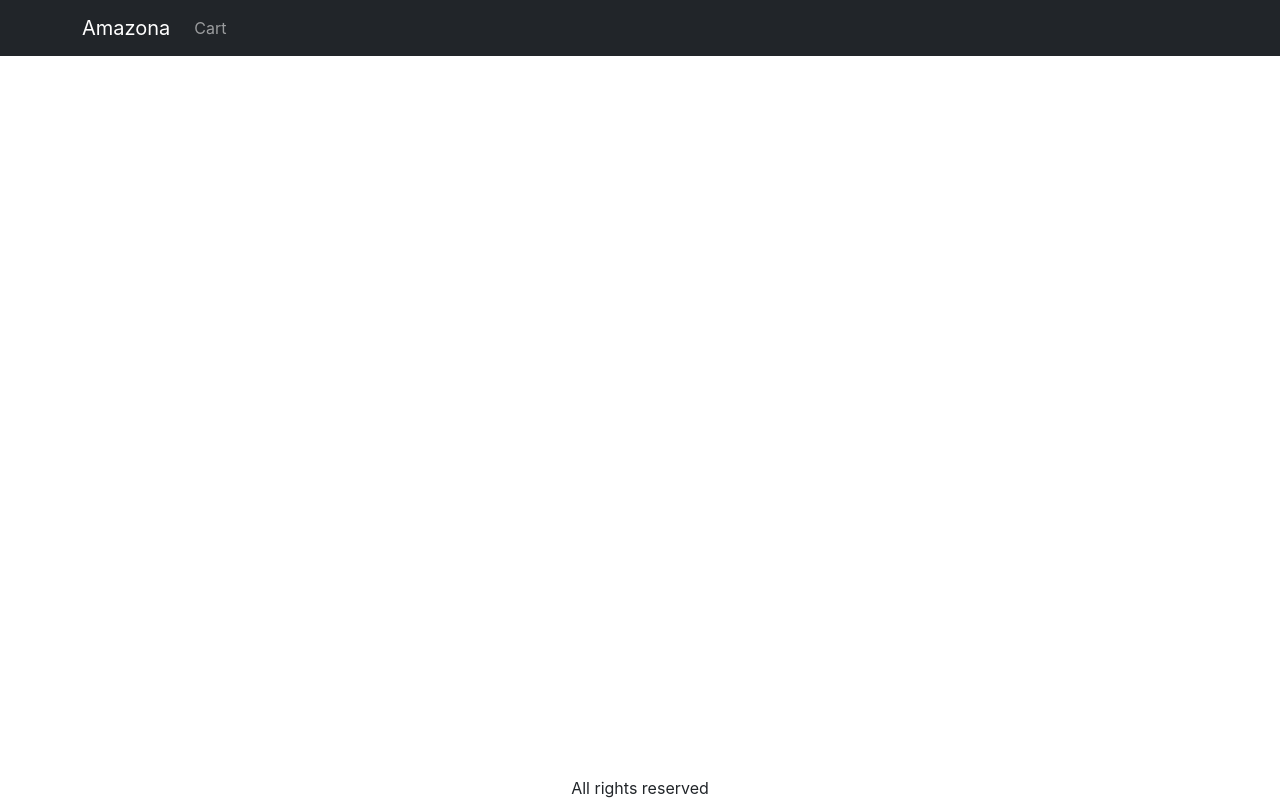
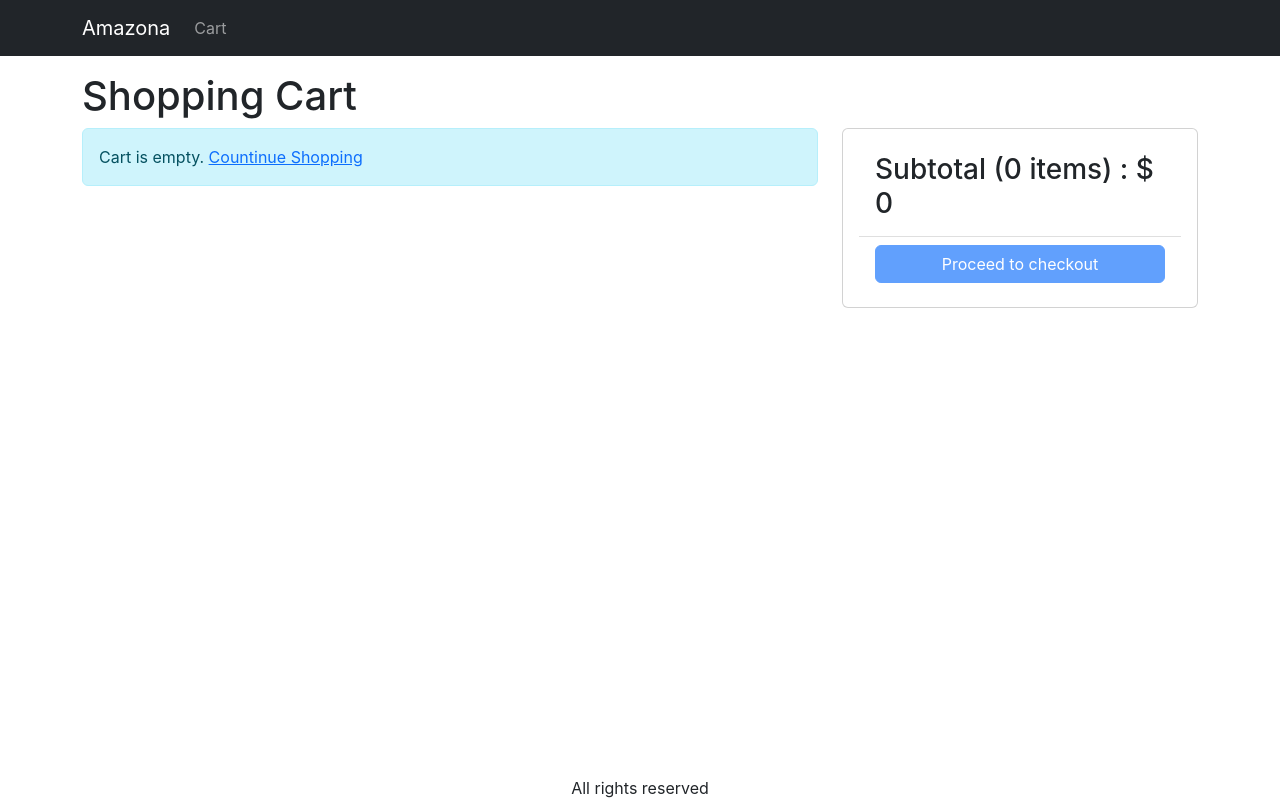
Before and after one commit to IT21286278/Ecommerce-Mern, a React (Create React App) app in the folder frontend/: page /cart in a window 1280 px wide. Built offline with nearby package versions, Linux system fonts and the light colour scheme.

Commit message:
16-Create Cart Screen

```diff
--- a/frontend/src/App.js
+++ b/frontend/src/App.js
@@ -8,6 +8,7 @@ import Container from 'react-bootstrap/Container';
 import { LinkContainer } from 'react-router-bootstrap';
 import { useContext } from 'react';
 import { Store } from './Store';
+import CartScreen from './Screens/CartScreen';
 
 function App() {
   const { state } = useContext(Store);
@@ -39,6 +40,7 @@ function App() {
           <Container className="mt-3">
             <Routes>
               <Route path="/product/:slug" exact element={<ProductScreen />} />
+              <Route path="/cart" exact element={<CartScreen />} />
               <Route path="/" exact element={<HomeScreen />} />
             </Routes>
           </Container>
--- /dev/null
+++ b/frontend/src/Screens/CartScreen.js
@@ -0,0 +1,99 @@
+import { useContext } from 'react';
+import Col from 'react-bootstrap/esm/Col';
+import Row from 'react-bootstrap/esm/Row';
+import { Helmet } from 'react-helmet-async';
+import { Link } from 'react-router-dom';
+import MessageBox from '../components/MessageBox';
+import { Store } from '../Store';
+import ListGroup from 'react-bootstrap/esm/ListGroup';
+import Button from 'react-bootstrap/esm/Button';
+import Card from 'react-bootstrap/esm/Card';
+
+function CartScreen() {
+  const { state, dispatch: ctxDispatch } = useContext(Store);
+  const {
+    cart: { cartItems },
+  } = state;
+
+  return (
+    <div>
+      <Helmet>
+        <title>Shopping Cart</title>
+      </Helmet>
+      <h1>Shopping Cart</h1>
+      <Row>
+        <Col md={8}>
+          {cartItems.length === 0 ? (
+            <MessageBox>
+              Cart is empty. <Link to="/">Countinue Shopping</Link>
+            </MessageBox>
+          ) : (
+            <ListGroup>
+              {cartItems.map((item) => (
+                <ListGroup.Item key={item._id}>
+                  <Row className="align-items-center">
+                    <Col md={4}>
+                      <img
+                        src={item.image}
+                        alt={item.name}
+                        className="img-fluid rounded img-thumbnail"
+                      ></img>{' '}
+                      <Link to={`/product/${item.slug}`}>{item.name}</Link>
+                    </Col>
+                    <Col md={3}>
+                      <Button variant="light" disabled={item.quantity === 1}>
+                        <i className="fas fa-minus-circle"></i>
+                      </Button>{' '}
+                      <span>{item.quantity}</span>{' '}
+                      <Button
+                        variant="light"
+                        disabled={item.quantity === item.countInStock}
+                      >
+                        <i className="fas fa-plus-circle"></i>
+                      </Button>
+                    </Col>
+                    <Col md={3}>${item.price}</Col>
+                    <Col md={2}>
+                      <Button variant="light">
+                        <i className="fas fa-trash"></i>
+                      </Button>
+                    </Col>
+                  </Row>
+                </ListGroup.Item>
+              ))}
+            </ListGroup>
+          )}
+        </Col>
+        <Col md={4}>
+          <Card>
+            <Card.Body>
+              <ListGroup variant="flush">
+                <ListGroup.Item>
+                  <h3>
+                    Subtotal ({cartItems.reduce((a, c) => a + c.quantity, 0)}{' '}
+                    items) : ${' '}
+                    {cartItems.reduce((a, c) => a + c.price * c.quantity, 0)}
+                  </h3>
+                </ListGroup.Item>
+                <ListGroup.Item>
+                  <div className="d-grid">
+                    <Button
+                      type="button"
+                      variant="primary"
+                      disabled={cartItems.length === 0}
+                    >
+                      {' '}
+                      Proceed to checkout
+                    </Button>
+                  </div>
+                </ListGroup.Item>
+              </ListGroup>
+            </Card.Body>
+          </Card>
+        </Col>
+      </Row>
+    </div>
+  );
+}
+
+export default CartScreen;
--- a/frontend/src/Screens/ProductScreen.js
+++ b/frontend/src/Screens/ProductScreen.js
@@ -2,7 +2,7 @@ import axios from 'axios';
 import { useContext, useEffect, useReducer } from 'react';
 import Col from 'react-bootstrap/esm/Col';
 import Row from 'react-bootstrap/esm/Row';
-import { useParams } from 'react-router-dom';
+import { useNavigate, useParams } from 'react-router-dom';
 import Rating from '../components/Rating';
 import ListGroup from 'react-bootstrap/esm/ListGroup';
 import Card from 'react-bootstrap/esm/Card';
@@ -27,6 +27,7 @@ const reducer = (state, action) => {
 };
 
 function ProductScreen() {
+  const navigate = useNavigate();
   const productSlug = useParams();
   const { slug } = productSlug;
 
@@ -66,6 +67,7 @@ function ProductScreen() {
       type: 'CART_ADD_ITEM',
       payload: { ...product, quantity },
     });
+    navigate('/cart');
   };
 
   return loading ? (
--- a/frontend/src/index.css
+++ b/frontend/src/index.css
@@ -48,3 +48,7 @@ main {
 .img-large {
   max-width: 100%;
 }
+
+.img-thumbnail {
+  height: 80px;
+}
```
Also changed, not shown: 1 other file (tests, documents, lock files or other folders).
